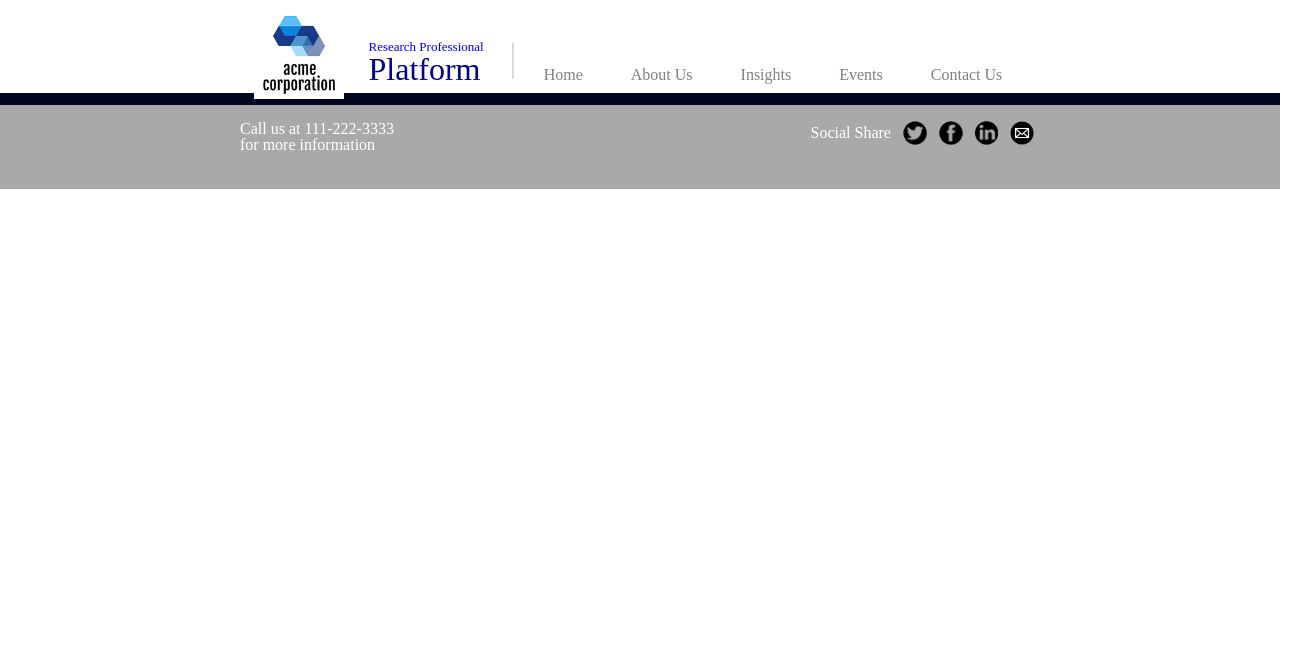
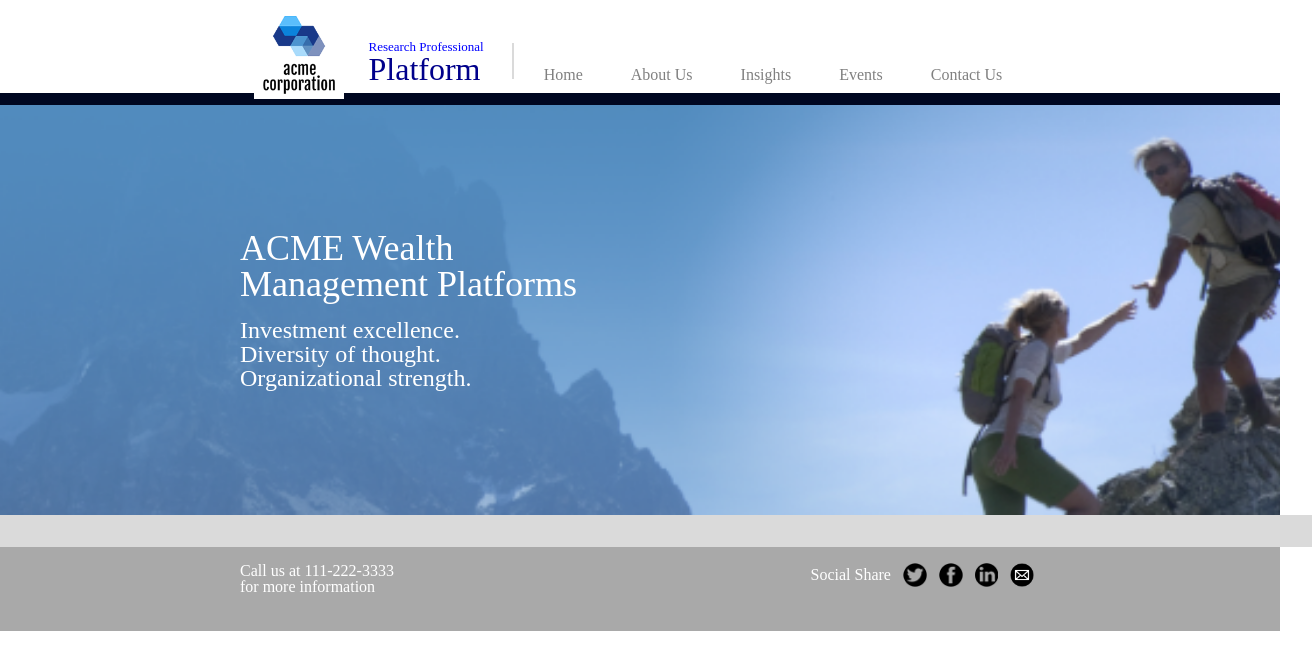
Before and after one commit to chasfricke/crescendo-sa-option2, a React (Create React App) app: page / in a window 1280 px wide. Shown: the top 670 px of the page, 1312 px wide, since content can reach past the window. Built offline with nearby package versions, Linux system fonts and the light colour scheme.

Commit message:
hero jsx complete

```diff
--- a/src/App.js
+++ b/src/App.js
@@ -1,11 +1,15 @@
 import React from "react";
 import Header from "./components/Header.js";
+import Hero from "./components/Hero.js";
 import Footer from "./components/Footer.js";
+import CardSection from "./components/CardSection.js";
 
 function App() {
   return (
     <>
       <Header />
+      <Hero />
+      <CardSection />
       <Footer />
     </>
   );
--- /dev/null
+++ b/src/components/CardSection.js
@@ -0,0 +1,16 @@
+import React, { Component } from "react";
+import styled from "styled-components";
+
+const Container = styled.section`
+  width: 100%;
+  padding: 16px;
+  background: #dadada;
+`;
+
+class CardSection extends Component {
+  render() {
+    return <Container>{this.props.children}</Container>;
+  }
+}
+
+export default CardSection;
--- /dev/null
+++ b/src/components/Hero.js
@@ -0,0 +1,63 @@
+import React, { Component } from "react";
+import styled from "styled-components";
+import background from "../images/hero-background.png";
+import { MAXWIDTH } from "../constants";
+
+const Container = styled.section`
+  display: flex;
+  flex-direction: row;
+  justify-content: center;
+  width: 100%;
+  box-sizing: border-box;
+  background-image: url(${background});
+  height: 410px;
+  background-repeat: no-repeat;
+  background-size: cover;
+`;
+
+const Content = styled.div`
+  display: flex;
+  flex-direction: row;
+  justify-content: flex-start;
+  align-items: center;
+  width: 100%;
+  height: 100%;
+  max-width: ${MAXWIDTH};
+  h2 {
+    font-size: 36px;
+    color: white;
+    margin-bottom: 16px;
+  }
+  p {
+    font-size: 24px;
+    color: white;
+  }
+`;
+
+const TextBlock = styled.div`
+  display: flex;
+  flex-direction: column;
+`;
+
+class Hero extends Component {
+  render() {
+    return (
+      <Container>
+        <Content>
+          <TextBlock>
+            <h2>
+              ACME Wealth
+              <br />
+              Management Platforms
+            </h2>
+            <p>Investment excellence.</p>
+            <p>Diversity of thought.</p>
+            <p>Organizational strength.</p>
+          </TextBlock>
+        </Content>
+      </Container>
+    );
+  }
+}
+
+export default Hero;
```
Also changed, not shown: src/images/hero-background.png (added).
